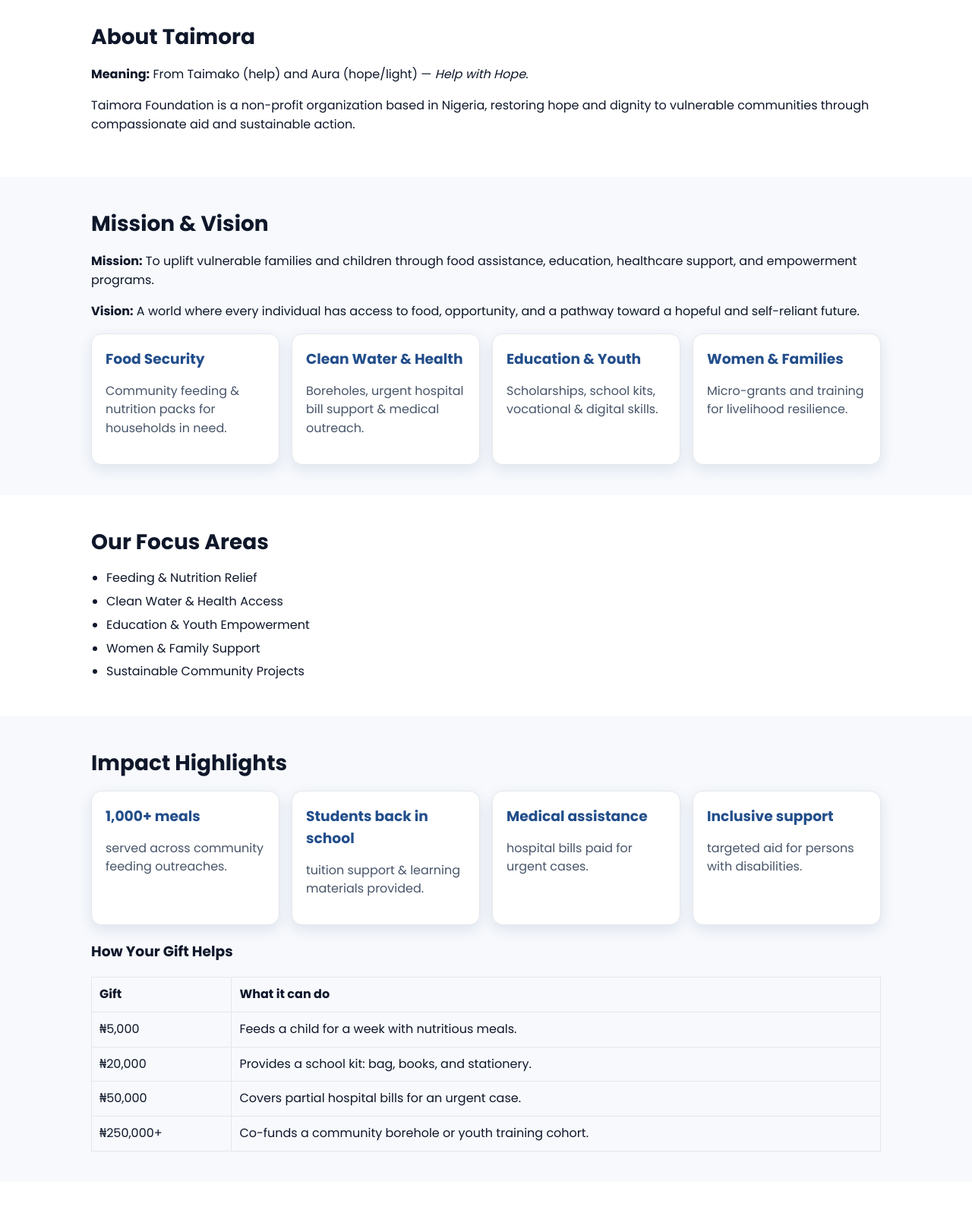
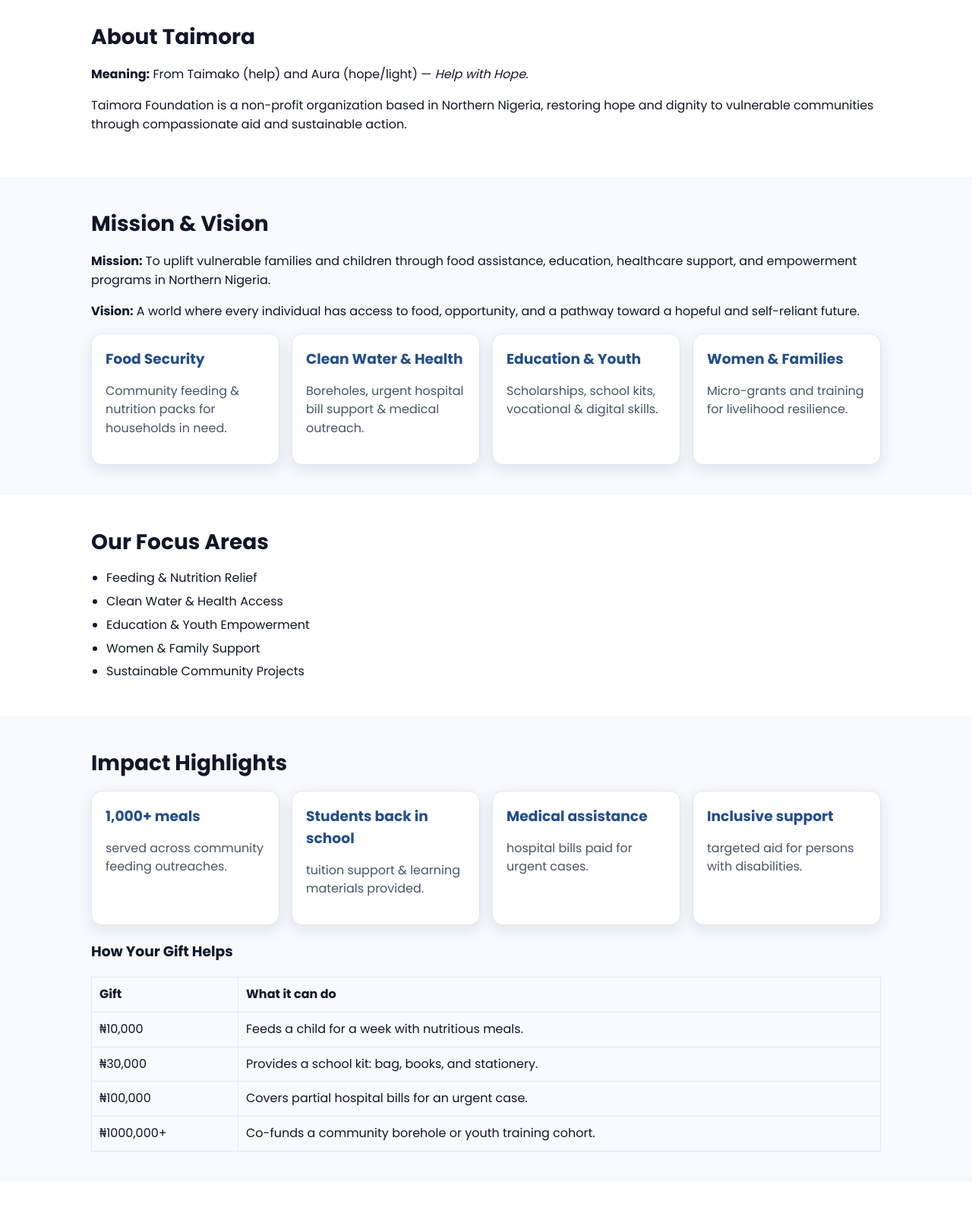
Before and after one commit to Usmandalhat01/taimora-foundation, a plain HTML site: page index.html in a window 1280 px wide. Shown: the part 320-1913 px from the top of the page at 76% size. Drawn offline with Linux system fonts and the light colour scheme.

Commit message:
Revise Taimora Foundation description and bank details
Updated organization details and donation information.

```diff
--- a/index.html
+++ b/index.html
@@ -57,7 +57,7 @@
     <div class="container">
       <h2>About Taimora</h2>
       <p><b>Meaning:</b> From Taimako (help) and Aura (hope/light) — <i>Help with Hope.</i></p>
-      <p>Taimora Foundation is a non-profit organization based in Nigeria, restoring hope and dignity to vulnerable communities through compassionate aid and sustainable action.</p>
+      <p>Taimora Foundation is a non-profit organization based in Northern Nigeria, restoring hope and dignity to vulnerable communities through compassionate aid and sustainable action.</p>
     </div>
   </section>
 
@@ -65,7 +65,7 @@
   <section id="mission" class="section alt">
     <div class="container">
       <h2>Mission & Vision</h2>
-      <p><b>Mission:</b> To uplift vulnerable families and children through food assistance, education, healthcare support, and empowerment programs.</p>
+      <p><b>Mission:</b> To uplift vulnerable families and children through food assistance, education, healthcare support, and empowerment programs in Northern Nigeria.</p>
       <p><b>Vision:</b> A world where every individual has access to food, opportunity, and a pathway toward a hopeful and self-reliant future.</p>
       <div class="kpis">
         <div class="card">
@@ -131,10 +131,10 @@
           <tr><th>Gift</th><th>What it can do</th></tr>
         </thead>
         <tbody>
-          <tr><td>₦5,000</td><td>Feeds a child for a week with nutritious meals.</td></tr>
-          <tr><td>₦20,000</td><td>Provides a school kit: bag, books, and stationery.</td></tr>
-          <tr><td>₦50,000</td><td>Covers partial hospital bills for an urgent case.</td></tr>
-          <tr><td>₦250,000+</td><td>Co-funds a community borehole or youth training cohort.</td></tr>
+          <tr><td>₦10,000</td><td>Feeds a child for a week with nutritious meals.</td></tr>
+          <tr><td>₦30,000</td><td>Provides a school kit: bag, books, and stationery.</td></tr>
+          <tr><td>₦100,000</td><td>Covers partial hospital bills for an urgent case.</td></tr>
+          <tr><td>₦1000,000+</td><td>Co-funds a community borehole or youth training cohort.</td></tr>
         </tbody>
       </table>
     </div>
@@ -170,9 +170,9 @@
       <h2>Donate / Partner</h2>
       <p class="muted">Your generosity fuels food relief, healthcare, education, and sustainable projects. Bank transfer details:</p>
       <ul>
-        <li><b>Bank:</b> [Your Bank Name]</li>
-        <li><b>Account Name:</b> Taimora Foundation</li>
-        <li><b>Account Number:</b> [XXXXXXXXXX]</li>
+        <li><b>Bank:</b> Access Bank</li>
+        <li><b>Account Name:</b> Usman Ibrahim Dalhatu </li>
+        <li><b>Account Number:</b> 0094595027 </li>
       </ul>
       <p class="muted">Prefer online giving? We can enable Paystack/Flutterwave. Contact us to set it up.</p>
       <div style="margin-top:10px">
```
